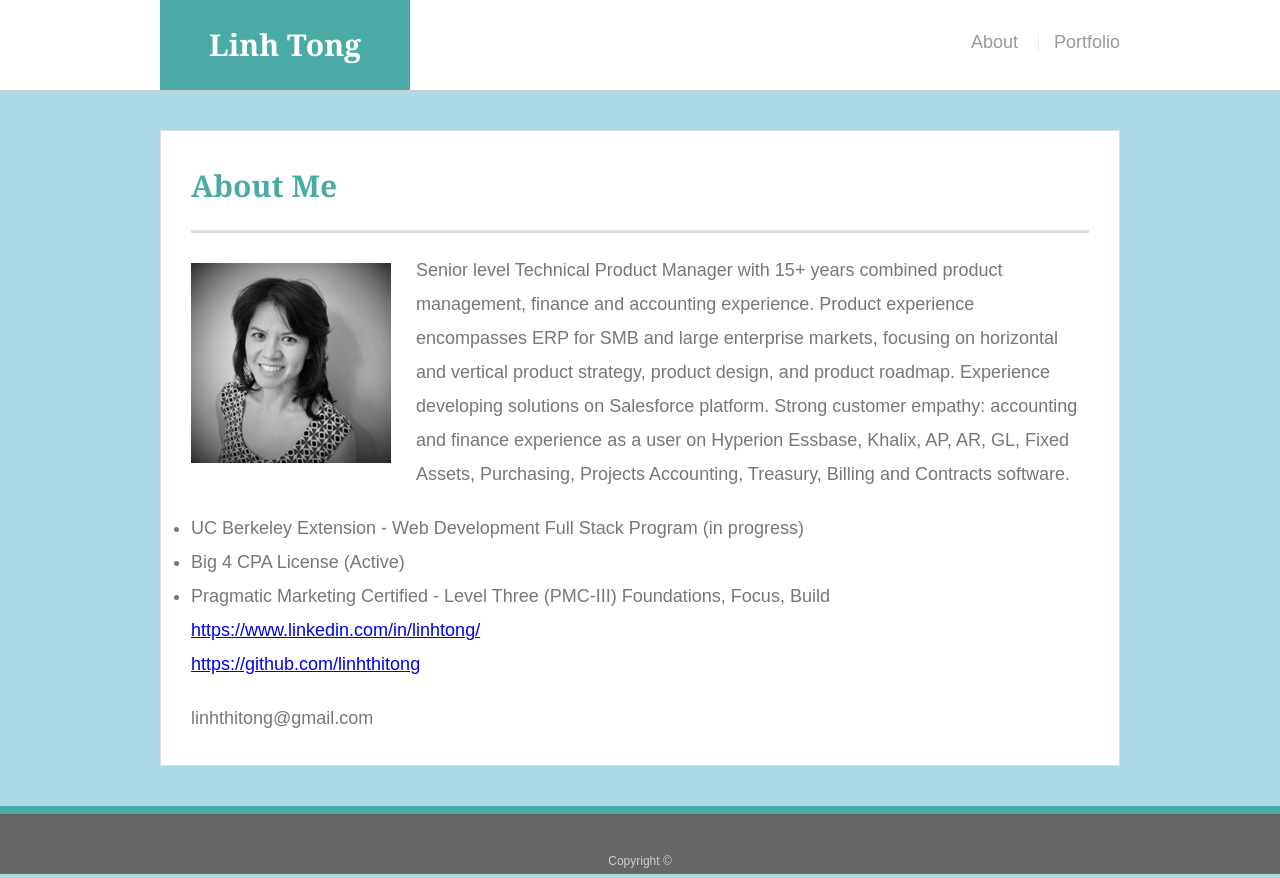
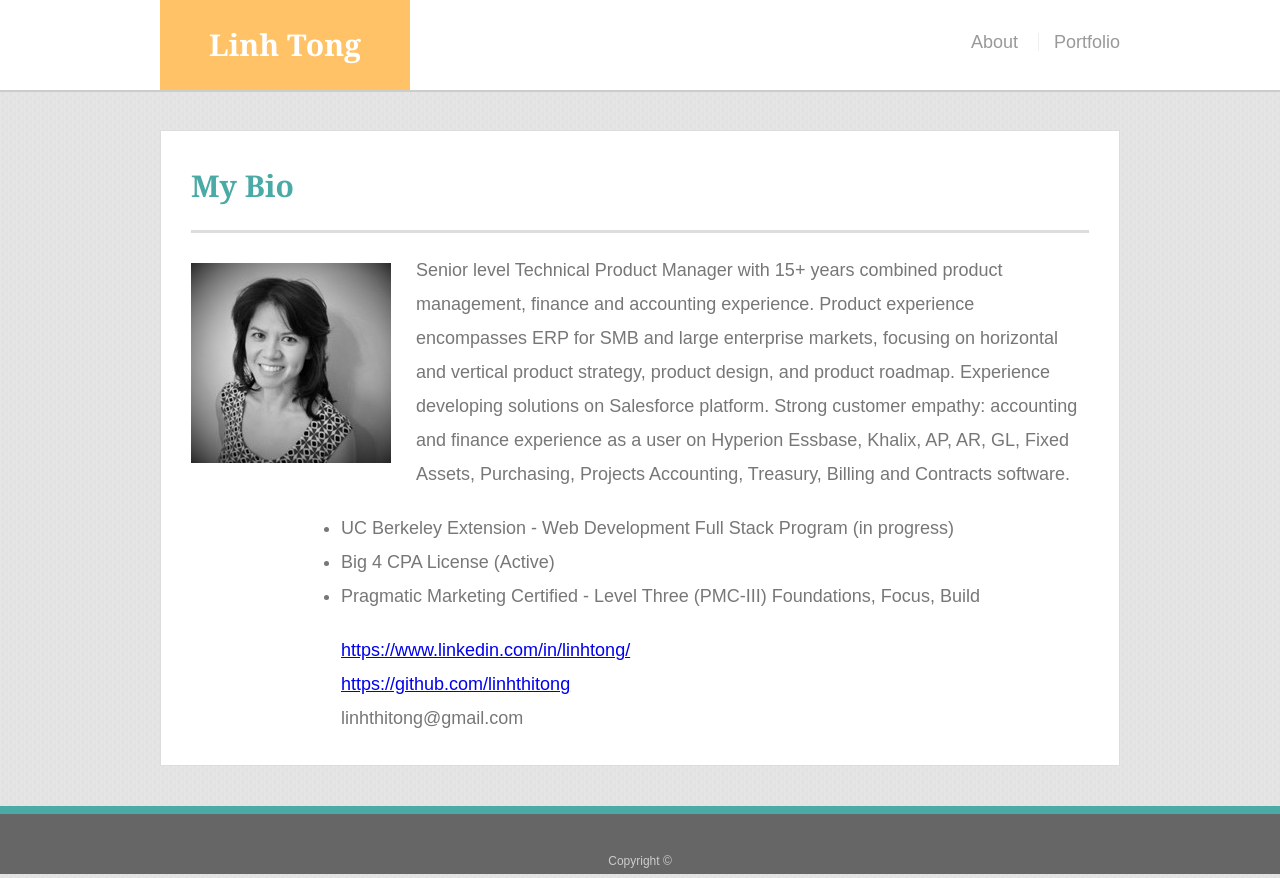
Before and after one commit to linhthitong/MyUpdatedPortfolio, a plain HTML site: page index.html in a window 1280 px wide. Drawn offline with Linux system fonts and the light colour scheme.

Commit message:
add styling

```diff
--- a/assets/css/style.css
+++ b/assets/css/style.css
@@ -3,8 +3,9 @@ body {
   font-size: 18px;
   line-height: 34px;
   color: #777;
+  background-image:url("../images/subtle_surface.png");
   /* background: url("../images/concrete_seamless.png"); */
-  background:lightblue;
+  /* background:lightblue; */
 }
 
 * {
@@ -75,7 +76,8 @@ h3 {
   color: #fff;
   text-align: center;
   text-decoration: none;
-  background: #4aaaa5;
+  background: #ffc266
+  /* background: #4aaaa5; */
 }
 
 nav {
@@ -222,6 +224,10 @@ p.bold {
   font-weight: 900;
 }
 
+.bullet-points {
+  margin-left: 150px
+}
+
 /* @media only screen and (max-width: 980px) { */
     /* body { */
         /* background-color: lightblue; */
--- a/index.html
+++ b/index.html
@@ -23,22 +23,24 @@
 
   <div id="main-container" class="container">
     <section class="main-section">
-      <h1>About Me</h1>
+      <h1>My Bio</h1>
 
       <img src="assets/images/Linh.jpg" class="auth-image" alt="Your Name">
 
 
-        <p> Senior level Technical Product Manager with 15+ years combined product management, finance and accounting experience. Product experience encompasses ERP for SMB and large enterprise     markets, focusing on horizontal and vertical product strategy, product design, and product roadmap. Experience developing solutions on Salesforce platform. Strong customer empathy:      accounting and finance experience as a user on Hyperion Essbase, Khalix, AP, AR, GL, Fixed Assets, Purchasing, Projects Accounting, Treasury, Billing and Contracts software.
+        <p> Senior level Technical Product Manager with 15+ years combined product management, finance and accounting experience. Product experience encompasses ERP for SMB and large enterprise markets, focusing on horizontal and vertical product strategy, product design, and product roadmap. Experience developing solutions on Salesforce platform. Strong customer empathy: accounting and finance experience as a user on Hyperion Essbase, Khalix, AP, AR, GL, Fixed Assets, Purchasing, Projects Accounting, Treasury, Billing and Contracts software.</p>
 
-        <ul style="list-style-type:disc">
-            <li> UC Berkeley Extension - Web Development Full Stack Program (in progress)</li>
-            <li> Big 4 CPA License (Active)</li>
-            <li> Pragmatic Marketing Certified - Level Three (PMC-III) Foundations, Focus, Build</li>
+        <p><ul style="list-style-type:disc">
+            <li class="bullet-points"> UC Berkeley Extension - Web Development Full Stack Program (in progress)</li>
+            <li class="bullet-points"> Big 4 CPA License (Active)</li>
+            <li class="bullet-points"> Pragmatic Marketing Certified - Level Three (PMC-III) Foundations, Focus, Build</li>
+        </ul></p>
+
+        <ul>
+          <li class="bullet-points"><a href="https://www.linkedin.com/in/linhtong/"> https://www.linkedin.com/in/linhtong/</a></li>
+          <li class="bullet-points"><p><a href="https://github.com/linhthitong"> https://github.com/linhthitong</a></p></li>
+          <li class="bullet-points"><p>linhthitong@gmail.com</p></li>
         </ul>
-
-        <a href="https://www.linkedin.com/in/linhtong/"> https://www.linkedin.com/in/linhtong/</a>
-        <p><a href="https://github.com/linhthitong"> https://github.com/linhthitong</a></p>
-        <p>linhthitong@gmail.com</p>
 
     </section>
 
```
Also changed, not shown: portfolio.html (+2 -1 lines), assets/images/psychic-game.PNG (deleted), assets/images/subtle_surface.png (added).
